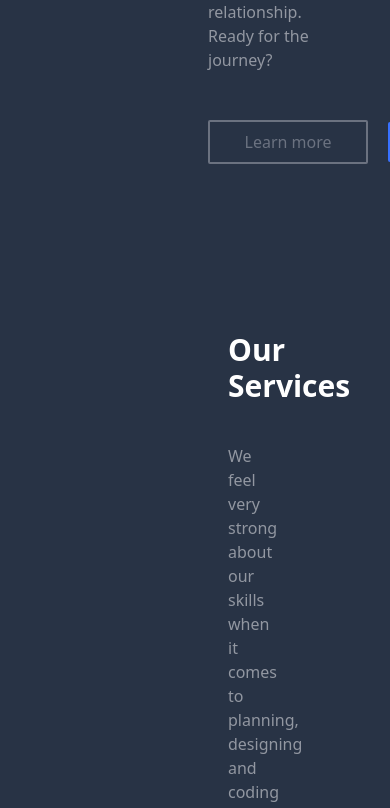
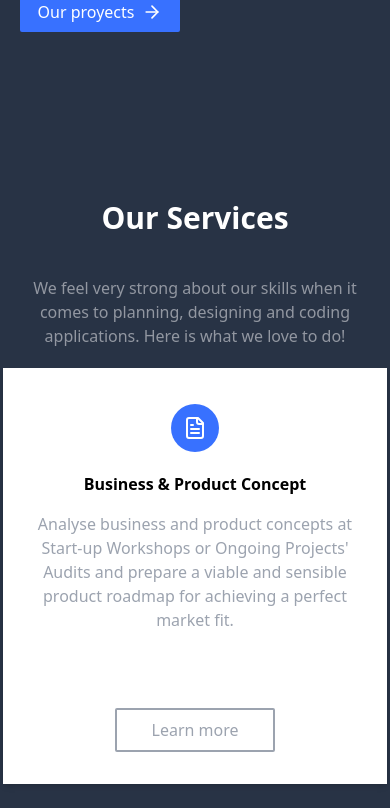
Before and after one commit to savg92/Pixel-perfect, a React (Vite) app: page / in a window 390 px wide. Shown: the part 680-1488 px from the top of the page. Built offline with nearby package versions, Linux system fonts and the light colour scheme.

Commit message:
Update CSS and component styles

```diff
--- a/src/App.css
+++ b/src/App.css
@@ -14,7 +14,8 @@
   background-position: right top;
   background-repeat: no-repeat;
   /* background-attachment: fixed; */
-  /* background-position: center; */
+  /* background-position:  */
+  background-position-y: 1%;
 }
 
 /* Small devices (landscape phones, 576px and up) */
--- a/src/components/home.tsx
+++ b/src/components/home.tsx
@@ -3,7 +3,7 @@ import { ArrowRight } from 'lucide-react';
 const Home = () => {
 	return (
 		<div className='flex py-32' id='home'>
-			<div className='home text-white flex flex-col justify-start items-start p-5 w-3/6 gap-12 px-52'>
+			<div className='home text-white flex flex-col justify-start items-start p-5 w-4/6 gap-12 md:px-52'>
 				<div>
 					<h1 className='text-3xl font-bold text-start'>
 						We build beautiful and reliable web solutions
@@ -15,7 +15,7 @@ const Home = () => {
 					</p>
 				</div>
 
-				<div className='flex justify-center items-center gap-5'>
+				<div className='flex justify-center items-center gap-5 flex-col md:flex-row'>
 					<button className='border-2 border-gray-500 text-gray-500 rounded-sm p-2 hover:bg-gray-500 hover:text-white w-40'>
 						Learn more
 					</button>
--- a/src/components/services.tsx
+++ b/src/components/services.tsx
@@ -5,7 +5,7 @@ const Services = () => {
 	return (
 		<div
 			id='services'
-			className=' px-52'
+			className=' md:px-52'
 		>
 			<div>
 				<h1 className='text-3xl font-bold text-white p-5'>Our Services</h1>
@@ -14,7 +14,7 @@ const Services = () => {
 					designing and coding applications. Here is what we love to do!
 				</p>
 			</div>
-			<div className='flex justify-between items-center gap-8 p-5'>
+			<div className='flex justify-center md:justify-between items-center gap-8 flex-wrap md:flex-nowrap'>
 				<Card
 					icon={<FileText />}
 					title='Business & Product Concept'
```
